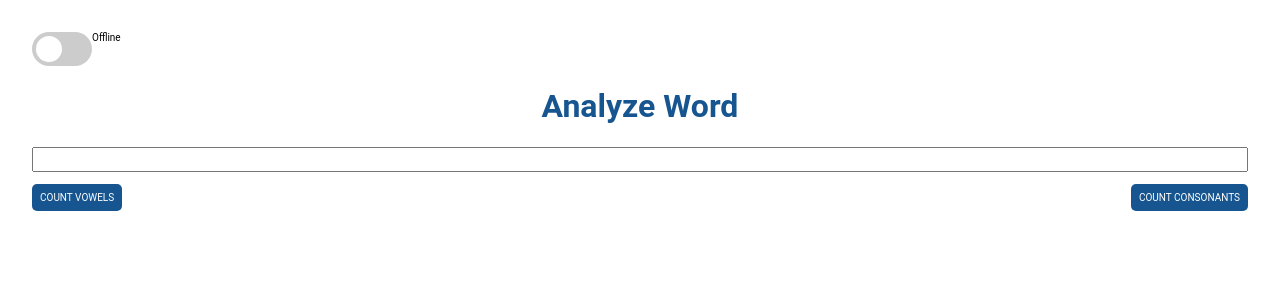
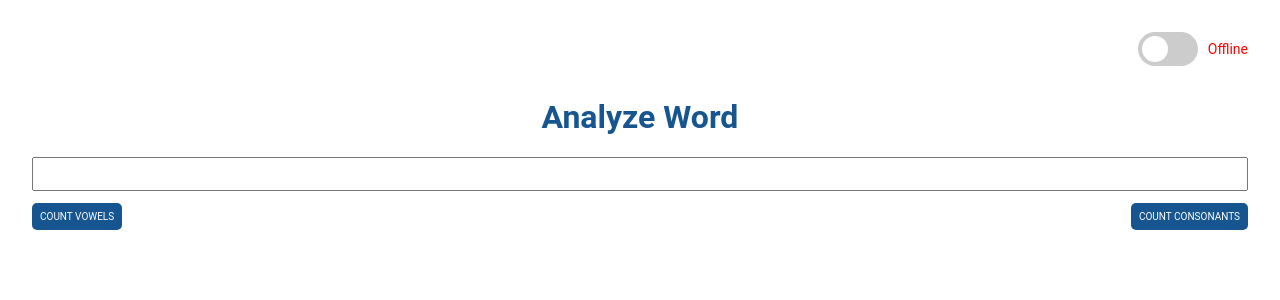
Before and after one commit to machnikl/text-analyzer, an Angular app in the folder front-end/: page / in a window 1280 px wide. Shown: the top 300 px of the page. Built offline with nearby package versions, Linux system fonts and the light colour scheme.

Commit message:
styling of online offline text and text-input component

```diff
--- a/front-end/src/app/app.component.html
+++ b/front-end/src/app/app.component.html
@@ -1,8 +1,11 @@
 <div class="container">
-  <app-toggle [(checkboxValue)]="isOnline"></app-toggle>
-
-  <span *ngIf="isOnline">Online</span>
-  <span *ngIf="!isOnline">Offline</span>
+  <div class="toggle-container">
+    <app-toggle [(checkboxValue)]="isOnline"></app-toggle>
+    <div class="toggle-status">
+      <span class="online" *ngIf="isOnline">Online</span>
+      <span class="offline" *ngIf="!isOnline">Offline</span>
+    </div>
+  </div>
 
   <h1 class="heading">Analyze Word</h1>
 
--- a/front-end/src/app/app.component.scss
+++ b/front-end/src/app/app.component.scss
@@ -4,6 +4,26 @@
   padding: 3.2rem;
   width: 100vw;
   height: 100vh;
+
+  .toggle-container {
+    display: flex;
+    flex-direction: row;
+    justify-content: flex-end;
+    align-items: center;
+    margin-bottom: 3.2rem;
+
+    .toggle-status {
+      margin-left: 1rem;
+      font-size: 1.4rem;
+
+      .offline {
+        color: red;
+      }
+      .online {
+        color: green;
+      }
+    }
+  }
 
   .heading {
     text-align: center;
--- a/front-end/src/app/ui/text-input/text-input.component.scss
+++ b/front-end/src/app/ui/text-input/text-input.component.scss
@@ -5,6 +5,6 @@
 
 .input-field {
   width: 100%;
-  height: 2.5rem;
-  font-size: 1.6rem;
+  height: 3.4rem;
+  font-size: 1.8rem;
 }
```
